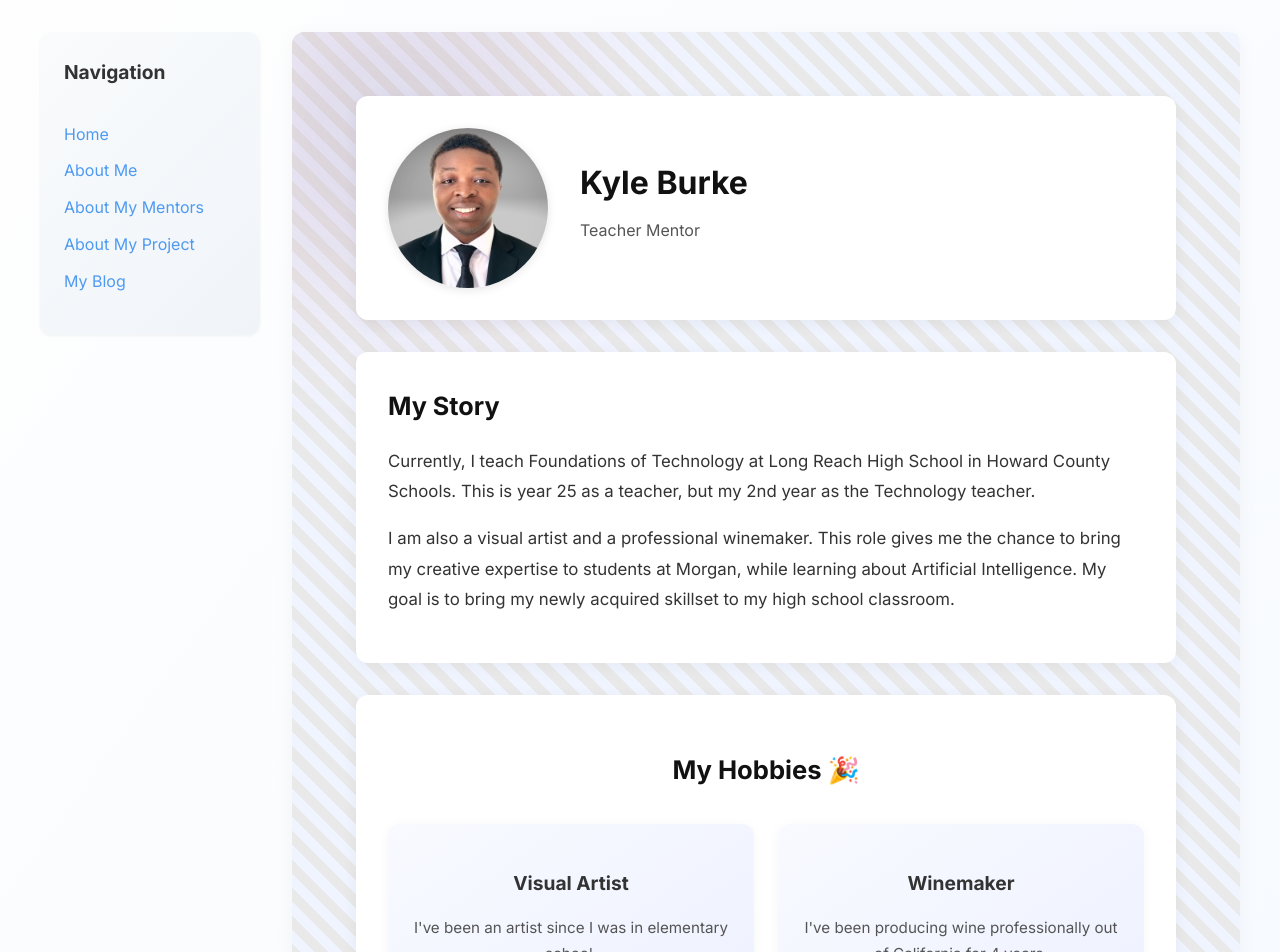
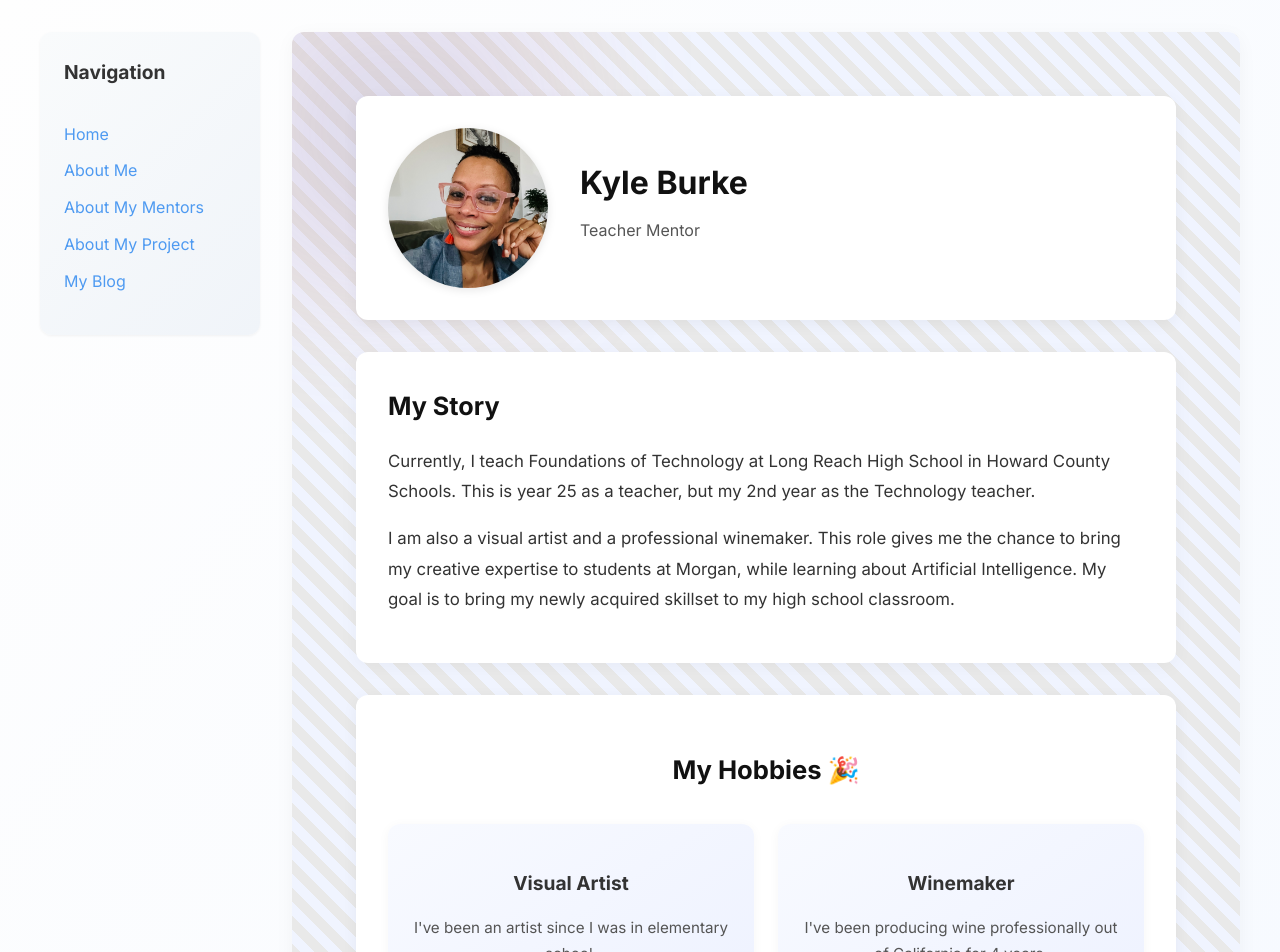
Before and after one commit to Mrsburke/Mrsburke.github.io, a Jekyll site: the page built from pages/about-me.md, in a window 1280 px wide. Shown: the top 952 px of the page. Built offline with Jekyll 4.4.1, drawn with Linux system fonts in a browser that asks for light colours.

Commit message:
Update about-me.md

```diff
--- a/pages/about-me.md
+++ b/pages/about-me.md
@@ -6,7 +6,7 @@ permalink: /about-me.html
 about:
   name: Kyle Burke
   role: Teacher Mentor
-  image: /assets/images/me.jpeg
+  image: assets/images/Kyle Burke Photo.jpg
   linkedin:
   bio: |
     Currently, I teach Foundations of Technology at Long Reach High School in Howard County Schools. This is year 25 as a teacher, but my 2nd year as the Technology teacher.
```
